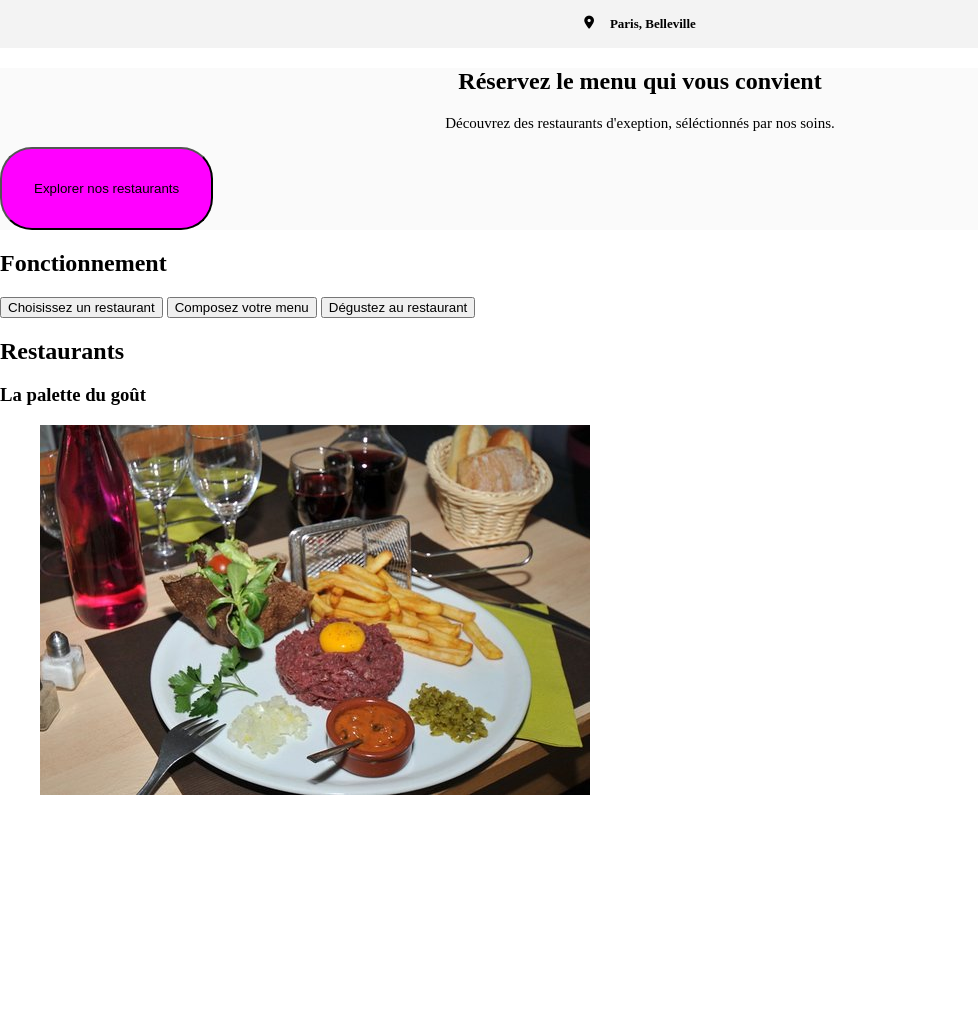
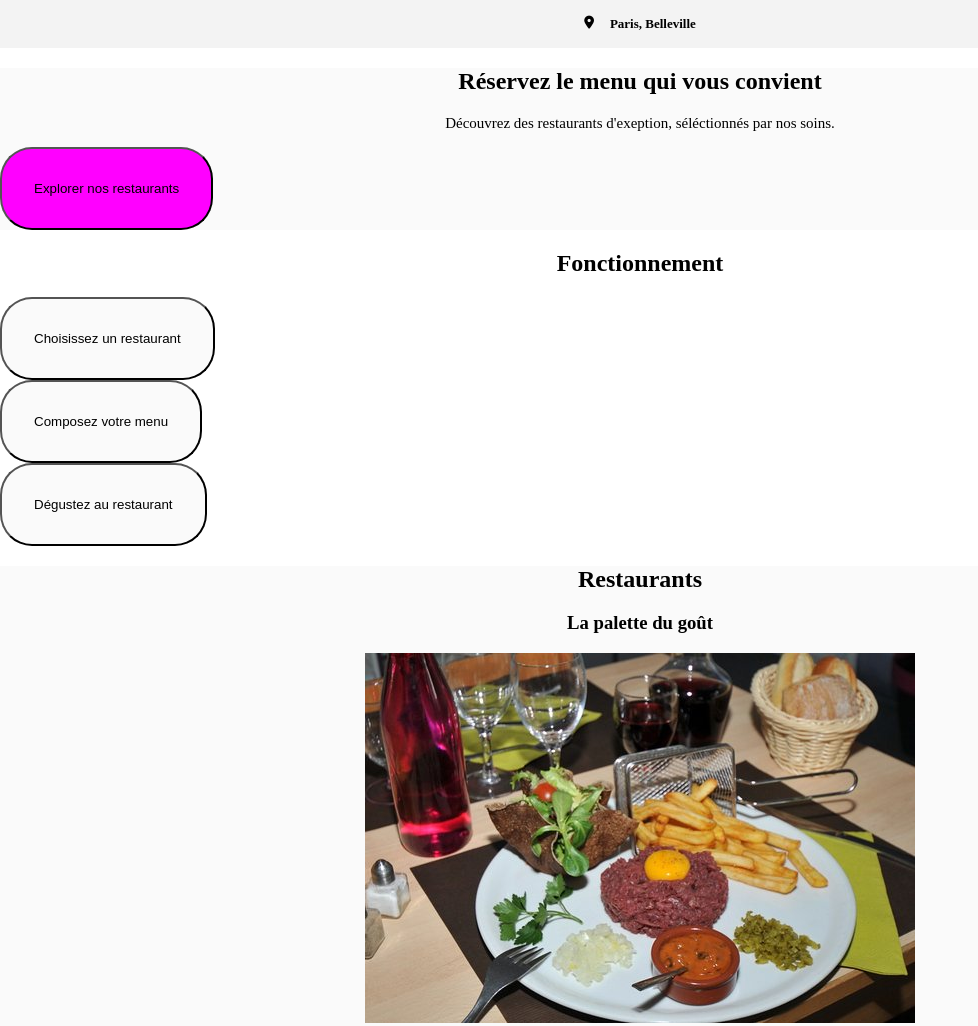
Before and after one commit to biker62/Leclercq_Axel_3_27052021, a plain HTML site: page index.html in a window 1280 px wide. Shown: the whole page, without its empty margins (0-978 px from the left). Before the commit the page ends 815 px from the top, so only its background shows below. Drawn offline with Linux system fonts and the light colour scheme.

Commit message:
Modif sur les boutons de la section fonctionnement

```diff
--- a/css/style.scss
+++ b/css/style.scss
@@ -47,10 +47,39 @@ body{
 }
 
 /*Fonctionnements*/
+.Fonctionnement{
+    text-align: center;
+    &__restaurant{
+    background-color:#fafafa;
+    border-radius: 2rem;
+    text-decoration: none;
+    padding: 2rem;
+    display: flex;
+    flex-direction: column;
+    }
 
+    &__composition{
+     background-color: #fafafa;
+    border-radius: 2rem;
+    text-decoration: none;
+    padding: 2rem;
+    display: flex;
+    flex-direction: column;
+    }
+
+    &__degustation{
+    background-color: #fafafa;
+    border-radius: 2rem;
+    text-decoration: none;
+    padding: 2rem;
+    display: flex;
+    flex-direction: column;
+    }
+}
 
 /*Restaurants*/
 
-.restaurant{
+.Restaurants{
     background-color: #fafafa;
+    text-align: center;
     }
--- a/index.html
+++ b/index.html
@@ -30,17 +30,17 @@
         <!-- FONCTIONNEMENT -->
         <section class="Fonctionnement">
         <h2 class="Fonctionnement__titre">Fonctionnement</h2>
-        <button class="Choisissez__restaurant">Choisissez un restaurant</button>
-        <button class="Composition">Composez votre menu</button>
-        <button class="Degustation">Dégustez au restaurant</button>
+        <button class="Fonctionnement__restaurant">Choisissez un restaurant</button>
+        <button class="Fonctionnement__composition">Composez votre menu</button>
+        <button class="Fonctionnement__degustation">Dégustez au restaurant</button>
         </section>
 
         <!-- RESTAURANTS -->
         <section class="Restaurants">
         <h2 class="Restaurants__titre">Restaurants</h2>
-        <div class="La palette__du__goût">
-        <h3 class="titre__palette">La palette du goût</h3>
-        <figure class="Palette">
+        <div class="Restaurants__goût">
+        <h3 class="Restaurants__palette">La palette du goût</h3>
+        <figure class="Restaurants__plat">
         <img src="images/accueil/exemple-de-plat-au-restaurant.jpg">
        </figure>
 
```
Also changed, not shown: css/style.css, 1 other file.
